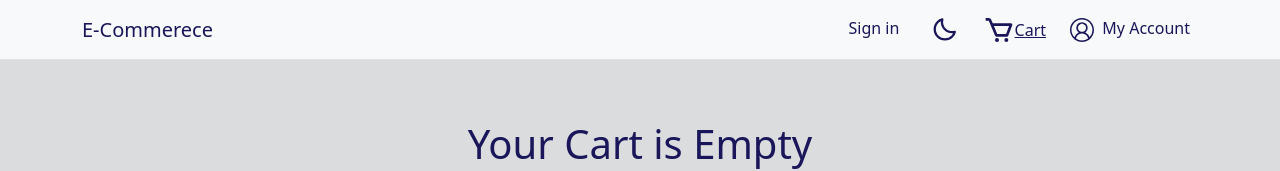
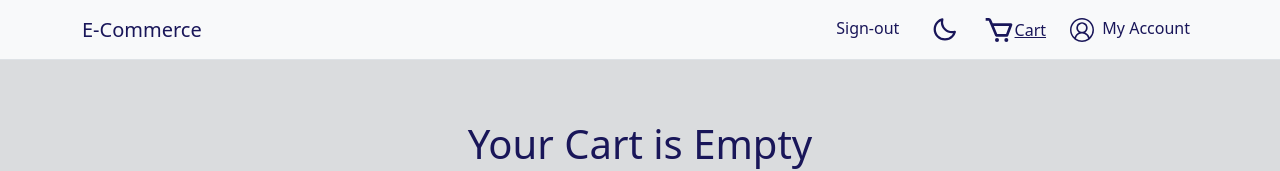
Before and after one commit to prince4panwar/E-Commerce, a React (Vite) app: page /cart in a window 1280 px wide. Shown: the top 171 px of the page. Built offline with nearby package versions, Linux system fonts and the light colour scheme; sample sign-in values are in the browser's storage.

Commit message:
Added private route component

```diff
--- a/src/App.tsx
+++ b/src/App.tsx
@@ -11,6 +11,7 @@ import SignIn from "./Pages/SignIn";
 import Register from "./Pages/Register";
 import { ToastContainer } from "react-toastify";
 import MyAccount from "./Pages/MyAccount";
+import PrivateRoute from "./components/PrivateRoute";
 
 function App() {
   const [theme] = useThemeHook();
@@ -22,15 +23,40 @@ function App() {
     >
       <Header />
       <Routes>
-        <Route path="/" element={<Home />} />
-        <Route path="/my-account" element={<MyAccount />} />
+        <Route
+          path="/"
+          element={
+            <PrivateRoute>
+              <Home />
+            </PrivateRoute>
+          }
+        />
+        <Route
+          path="/my-account"
+          element={
+            <PrivateRoute>
+              <MyAccount />
+            </PrivateRoute>
+          }
+        />
         <Route path="/sign-in" element={<SignIn />} />
         <Route path="/register" element={<Register />} />
         <Route
           path="/product-details/:productId"
-          element={<ProductDetails />}
+          element={
+            <PrivateRoute>
+              <ProductDetails />
+            </PrivateRoute>
+          }
         />
-        <Route path="/cart" element={<Cart />} />
+        <Route
+          path="/cart"
+          element={
+            <PrivateRoute>
+              <Cart />
+            </PrivateRoute>
+          }
+        />
       </Routes>
       <ToastContainer />
     </main>
--- a/src/GlobalComponents/ThemeProvider.tsx
+++ b/src/GlobalComponents/ThemeProvider.tsx
@@ -1,8 +1,23 @@
-import { createContext, useState, useEffect, useContext } from "react";
+import {
+  createContext,
+  useState,
+  useEffect,
+  useContext,
+  type ReactElement,
+} from "react";
 
-const ThemeContext = createContext();
+interface ThemeContextType {
+  theme: boolean;
+  setThemeMode: (mode: string) => void;
+}
 
-function ThemeProvider({ children }) {
+interface ThemeProviderProps {
+  children: ReactElement;
+}
+
+const ThemeContext = createContext<ThemeContextType | undefined>(undefined);
+
+function ThemeProvider({ children }: ThemeProviderProps) {
   const defaultTheme =
     JSON.parse(localStorage.getItem("theme") as string) || false;
 
@@ -22,8 +37,8 @@ function ThemeProvider({ children }) {
 }
 
 const useThemeHook = () => {
-  const { theme } = useContext(ThemeContext);
-  return [theme];
+  const { theme, setThemeMode } = useContext(ThemeContext) as ThemeContextType;
+  return [theme, setThemeMode];
 };
 
 export { ThemeProvider, ThemeContext, useThemeHook };
--- a/src/Pages/Cart.tsx
+++ b/src/Pages/Cart.tsx
@@ -76,7 +76,7 @@ function Cart() {
                     <td>
                       <Button
                         onClick={() =>
-                          updateItemQuantity(item.id, item.quantity - 1)
+                          updateItemQuantity(item.id, item?.quantity - 1)
                         }
                         className="ms-2"
                       >
@@ -84,7 +84,7 @@ function Cart() {
                       </Button>
                       <Button
                         onClick={() =>
-                          updateItemQuantity(item.id, item.quantity + 1)
+                          updateItemQuantity(item.id, item?.quantity + 1)
                         }
                         className="ms-2"
                       >
@@ -108,7 +108,7 @@ function Cart() {
           <Row
             style={{ position: "fixed", bottom: 0 }}
             className={`${
-              theme ? "bg-light-black text-light" : "g-light text-black"
+              theme ? "bg-light-black text-light" : "bg-light text-black"
             } justify-content-center w-100`}
           >
             <Col className="py-2">
--- a/src/Pages/Home.tsx
+++ b/src/Pages/Home.tsx
@@ -4,6 +4,7 @@ import { useThemeHook } from "../GlobalComponents/ThemeProvider";
 import { BiSearch } from "react-icons/bi";
 import SearchFilter from "react-filter-search";
 import ProductCard from "../components/ProductCard";
+import type { Item } from "react-use-cart";
 
 function Home() {
   const [theme] = useThemeHook();
@@ -54,7 +55,7 @@ function Home() {
           data={productData}
           renderResults={(results) => (
             <Row className="justify-content-center">
-              {results.map((item: object, index: string) => (
+              {results.map((item: Item, index: string) => (
                 <ProductCard data={item} key={index} />
               ))}
             </Row>
--- a/src/Pages/ProductDetails.tsx
+++ b/src/Pages/ProductDetails.tsx
@@ -4,12 +4,12 @@ import { useEffect, useState } from "react";
 import { Button, Col, Container, Row } from "react-bootstrap";
 import Lightbox from "yet-another-react-lightbox";
 import "yet-another-react-lightbox/styles.css";
-import { useCart } from "react-use-cart";
+import { useCart, type Item } from "react-use-cart";
 import { BsCartPlus } from "react-icons/bs";
 
 function ProductDetails() {
   const { productId } = useParams();
-  const [productData, setProductData] = useState(null);
+  const [productData, setProductData] = useState<Item | null>(null);
   const [theme] = useThemeHook();
   const [lightboxOpen, setLightboxOpen] = useState(false);
   const { addItem } = useCart();
--- a/src/Pages/SignIn.tsx
+++ b/src/Pages/SignIn.tsx
@@ -42,7 +42,6 @@ function SignIn() {
         .finally(() => {
           setLoading(false);
           navigate("/", { replace: true });
-          alert("Login sucessfully");
         });
     }
   };
--- a/src/components/Header.tsx
+++ b/src/components/Header.tsx
@@ -1,21 +1,28 @@
 import { useContext, useEffect, useState } from "react";
-import { Container, Navbar, Nav } from "react-bootstrap";
+import { Container, Navbar, Nav, Button } from "react-bootstrap";
 import { ThemeContext } from "../GlobalComponents/ThemeProvider";
 import { BiSun, BiMoon, BiCart } from "react-icons/bi";
 import { VscAccount } from "react-icons/vsc";
-import { Link } from "react-router";
+import { Link, useNavigate } from "react-router";
 import { useCart } from "react-use-cart";
 
 function Header() {
   const { theme, setThemeMode } = useContext(ThemeContext);
   const [darkMode, setDarkMode] = useState(theme);
+  const isAuthenticated = !!sessionStorage.getItem("token");
+  const navigate = useNavigate();
 
   useEffect(() => {
     setThemeMode(darkMode);
-    console.log(darkMode);
   }, [darkMode]);
 
   const { isEmpty, totalItems } = useCart();
+
+  const handleLogout = () => {
+    sessionStorage.removeItem("token");
+    navigate("/sign-in", { replace: true });
+  };
+
   return (
     <Navbar
       collapseOnSelect
@@ -31,26 +38,40 @@ function Header() {
           <Navbar.Brand
             className={darkMode ? "text-dark-primary" : "text-light-primary"}
           >
-            E-Commerece
+            E-Commerce
           </Navbar.Brand>
         </Link>
         <Navbar.Toggle aria-controls="basic-navbar-nav" />
         <Navbar.Collapse id="basic-navbar-nav">
           <Nav className="ms-auto" style={{ gap: "1rem" }}>
+            {isAuthenticated ? (
+              <span
+                onClick={handleLogout}
+                className={`nav-link cursor-pointer ${
+                  darkMode ? "text-dark-primary" : "text-light-primary"
+                }`}
+                style={{ cursor: "pointer" }}
+              >
+                Sign-out
+              </span>
+            ) : (
               <Link
-              to="sign-in"
+                to="/sign-in"
                 className={`nav-link ${
                   darkMode ? "text-dark-primary" : "text-light-primary"
                 }`}
               >
-              Sign in
+                Sign-in
               </Link>
+            )}
+
             <Nav.Link
               className={darkMode ? "text-dark-primary" : "text-light-primary"}
               onClick={() => setDarkMode(!darkMode)}
             >
               {darkMode ? <BiSun size="1.7rem" /> : <BiMoon size="1.7rem" />}
             </Nav.Link>
+
             <Link
               to="/cart"
               className={`${
@@ -67,8 +88,9 @@ function Header() {
               )}
               <span style={{ marginLeft: !isEmpty ? "-13px" : 0 }}>Cart</span>
             </Link>
+
             <Link
-              to="my-account"
+              to="/my-account"
               className={`nav-link ${
                 darkMode ? "text-dark-primary" : "text-light-primary"
               }`}
--- /dev/null
+++ b/src/components/PrivateRoute.tsx
@@ -0,0 +1,14 @@
+// This component checks if a token is present in sessionStorage. If not, it redirects to /sign-in.
+import type { ReactElement } from "react";
+import { Navigate } from "react-router";
+
+interface PrivateRouteProps {
+  children: ReactElement;
+}
+
+const PrivateRoute = ({ children }: PrivateRouteProps) => {
+  const isAuthenticated = !!sessionStorage.getItem("token");
+  return isAuthenticated ? children : <Navigate to="/sign-in" replace />;
+};
+
+export default PrivateRoute;
--- /dev/null
+++ b/src/types/react-filter-search.d.ts
@@ -0,0 +1 @@
+declare module 'react-filter-search';
```
Also changed, not shown: src/components/OrderCard.tsx (+9 -1 lines). Lines whose indentation alone changed are shown as unchanged.
